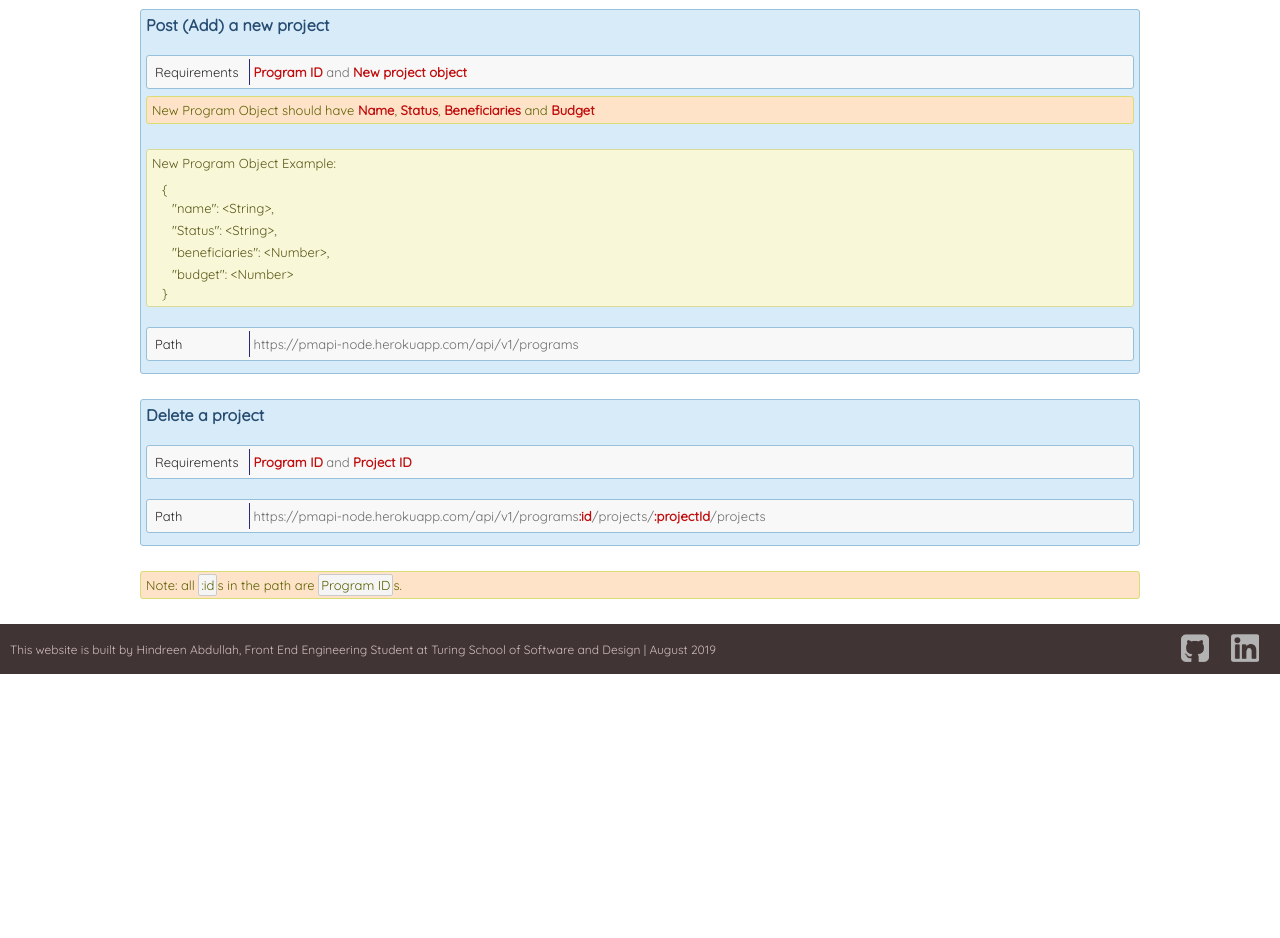
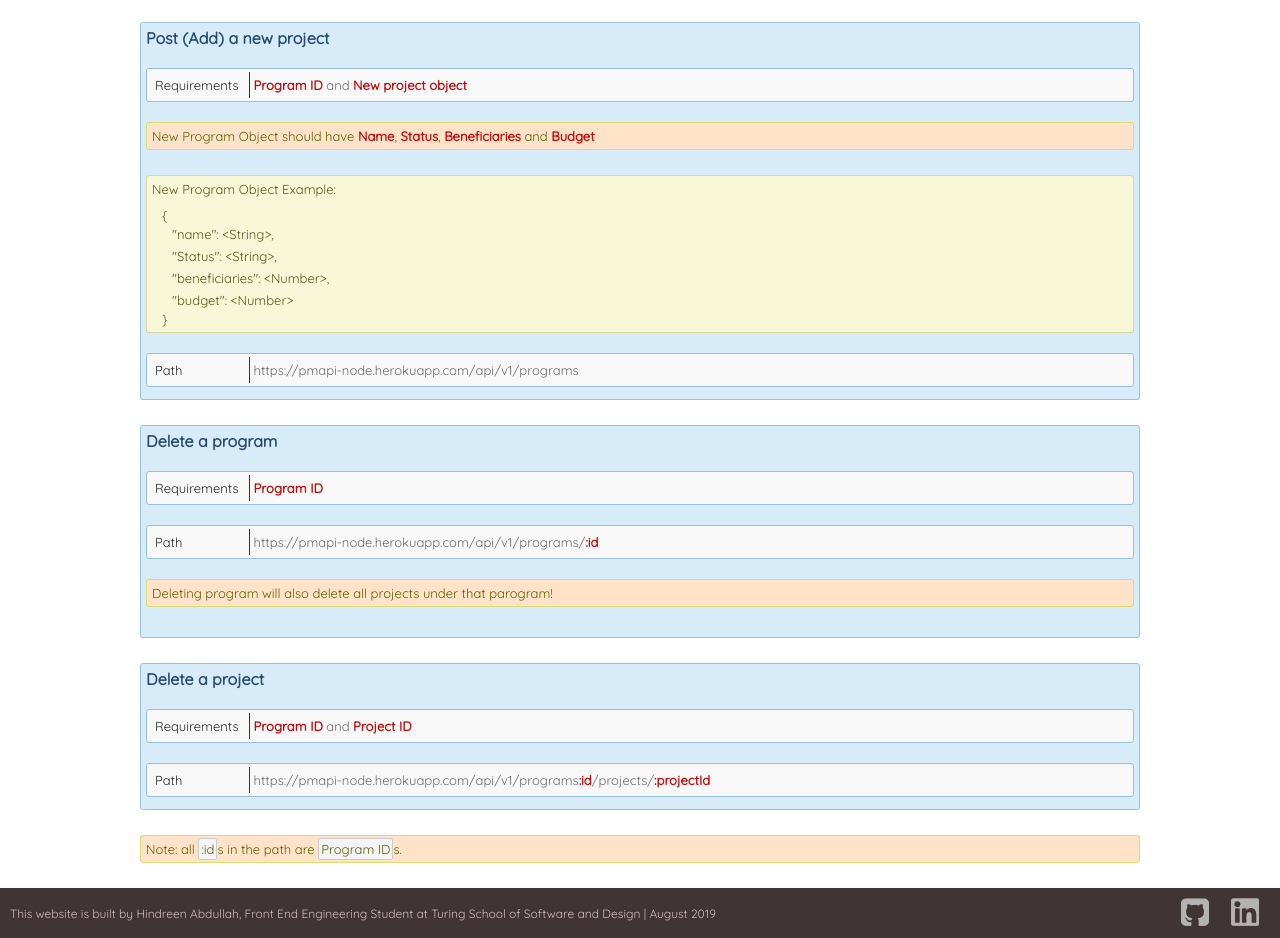
Before and after one commit to hndfaw/PMAPI, a website: page public/index.html in a window 1280 px wide. Shown: the part 1164-2102 px from the top of the page. Before the commit the page ends 1838 px from the top, so only its background shows below. Drawn offline with Linux system fonts and the light colour scheme.

Commit message:
Add deleting programs

```diff
--- a/public/index.html
+++ b/public/index.html
@@ -78,9 +78,15 @@
           <p class="path-req"><span class="head-req">Path</span> https://pmapi-node.herokuapp.com/api/v1/programs</p>
       </div>
       <div class="fetch">
+        <h4>Delete a program</h4>
+        <p class="path-req"><span class="head-req">Requirements</span> <span class="reqired"> Program ID</span></p>
+        <p class="path-req"><span class="head-req">Path</span> https://pmapi-node.herokuapp.com/api/v1/programs/<span class="reqired">:id</span></p>
+        <p class="note">Deleting program will also delete all projects under that parogram!</p>
+    </div>
+      <div class="fetch">
           <h4>Delete a project</h4>
           <p class="path-req"><span class="head-req">Requirements</span> <span class="reqired"> Program ID</span> and <span class="reqired"> Project ID</span></p>
-          <p class="path-req"><span class="head-req">Path</span> https://pmapi-node.herokuapp.com/api/v1/programs<span class="reqired">:id</span>/projects/<span class="reqired">:projectId</span>/projects</p>
+          <p class="path-req"><span class="head-req">Path</span> https://pmapi-node.herokuapp.com/api/v1/programs<span class="reqired">:id</span>/projects/<span class="reqired">:projectId</span></p>
       </div>
       <p class="note">
         Note: all <span class="focus">:id</span>s in the path are <span class="focus">Program ID</span>s.
--- a/public/styles.css
+++ b/public/styles.css
@@ -70,6 +70,7 @@
   padding: 5px;
   border-radius: 3px;
   margin-bottom: 25px;
+  margin-top: 20px;
 }
 
 .fetch {
```
Also changed, not shown: server.js (+20 -3 lines), README.md.
